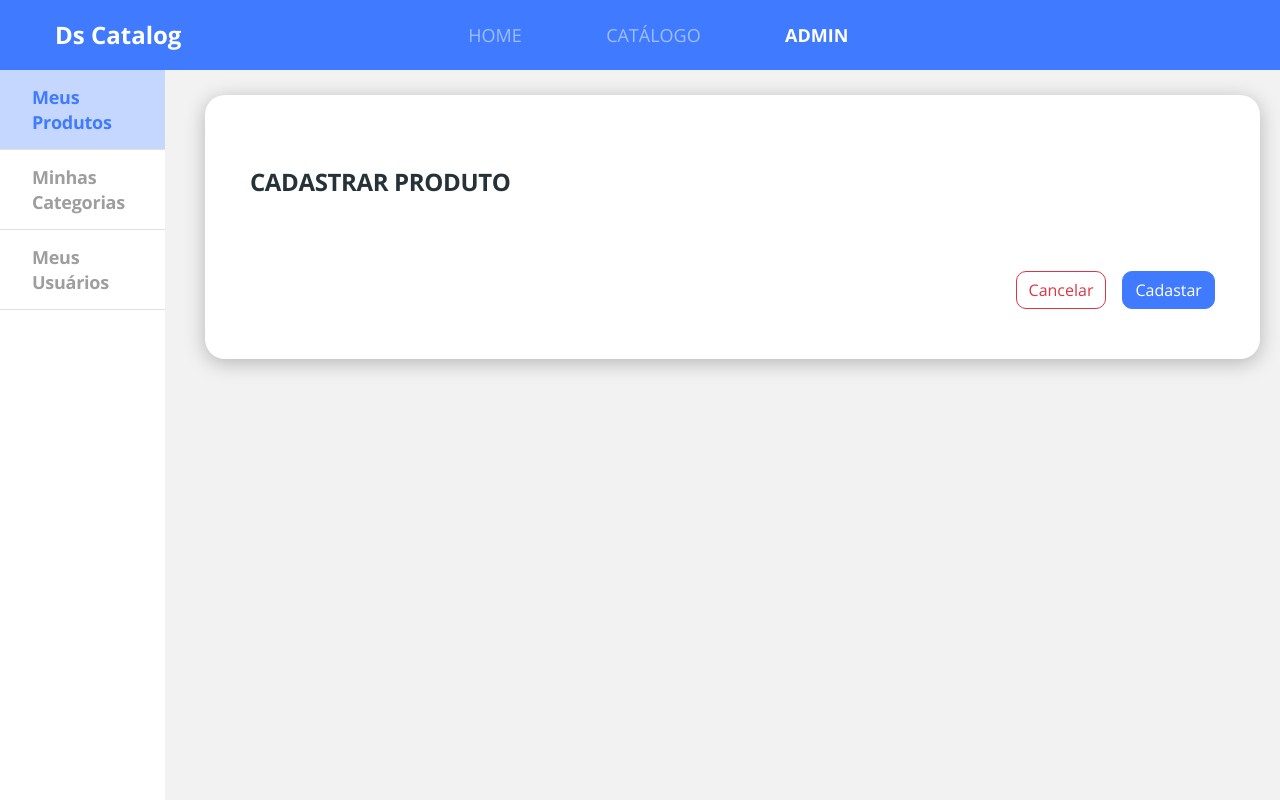
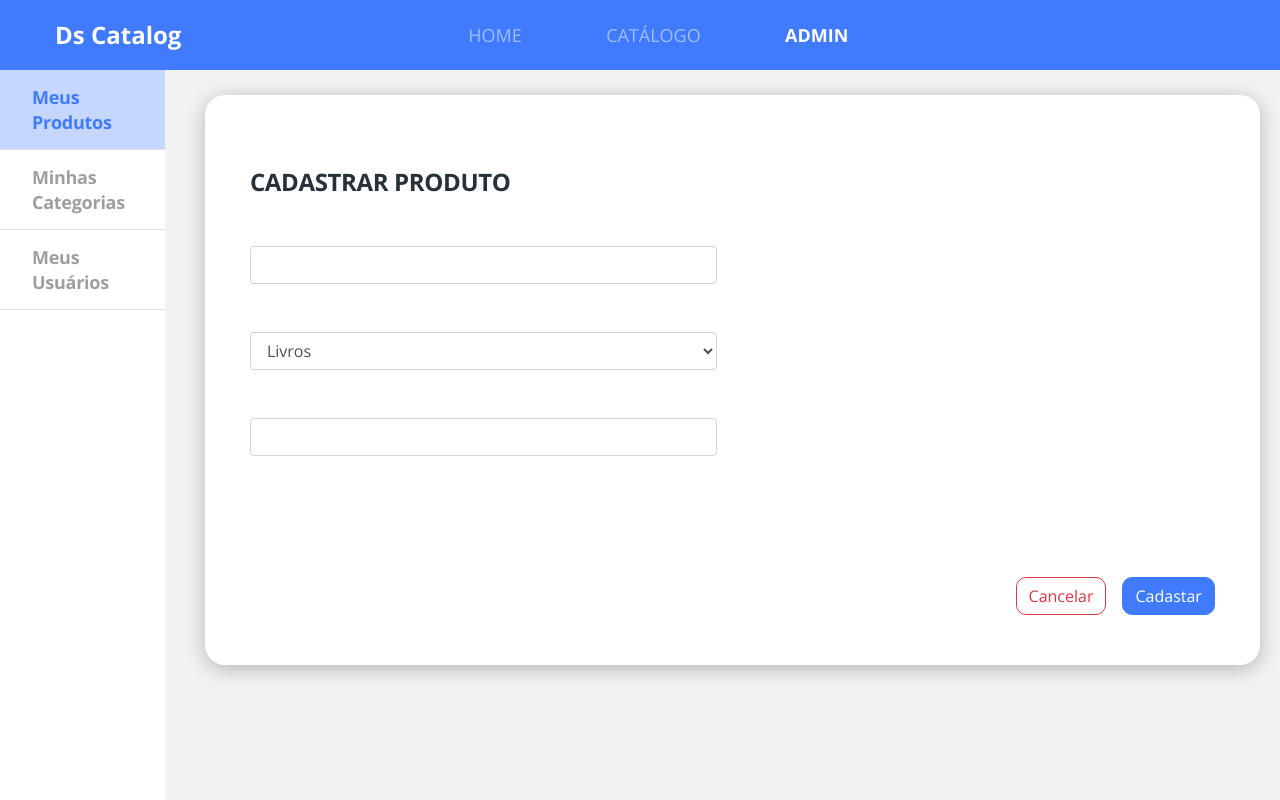
Before and after one commit to isacfarias/dscatalog-bootcamp-devsuperior, a React (Create React App) app in the folder front-web/: page /admin/products/create in a window 1280 px wide. Built offline with nearby package versions, Linux system fonts and the light colour scheme.

Commit message:
add estrutura padrão para criar formularios

```diff
--- a/front-web/src/pages/Admin/components/BaseForm/styles.scss
+++ b/front-web/src/pages/Admin/components/BaseForm/styles.scss
@@ -14,6 +14,5 @@
 .base-form-actions {
     margin-top: 73px;
     text-align: right;
-
     text-transform: uppercase;
 }
--- a/front-web/src/pages/Admin/components/Products/Form/index.tsx
+++ b/front-web/src/pages/Admin/components/Products/Form/index.tsx
@@ -1,18 +1,70 @@
-import React from 'react';
+import React, { useState } from 'react';
 import BaseForm from '../../BaseForm';
 import './styles.scss';
 
+type FormState = {
+    name: string;
+    category: string;
+    price: string;
+}
+
+
 const Form = () => {
 
+    const [formData, setFormData] = useState<FormState>({
+        name:  '',
+        category: '',
+        price: ''
+    });
+
+    const handleOnChange = (event: React.ChangeEvent<HTMLInputElement | HTMLSelectElement>) => {
+        const name = event.target.name;
+        const value = event.target.value;
+        setFormData(data => ({ ...data, [name]: value}));
+        console.log({name, value});
+
+    }
+
+    const handleSubmit = (event: React.FormEvent<HTMLFormElement>) => {
+        event.preventDefault();
+        console.log(formData);
+
+    }
+
     return (
+        <form onSubmit={handleSubmit}>
+            <BaseForm title="Cadastrar Produto">
+                <div className="row">
+                    <div className="col-6">
 
-        <BaseForm title="Cadastrar Produto">
-            <div className="row">
-                <div className="col-6"></div>
-                <div className="col-6"></div>
-            </div>
+                        <input type="text"
+                            name="name"
+                            className="form-control  mb-5  my-5"
+                            onChange={handleOnChange}
+                            value={formData.name}
+                        />
 
-        </BaseForm>
+                        <select value={formData.category}
+                           className="form-control mb-5"
+                           onChange={handleOnChange}
+                           name="category">
+                            <option value="livro">Livros</option>
+                            <option value="eletronicos">Eletronicos</option>
+                            <option value="computadores">Computadores</option>
+                        </select>
+
+                         <input type="text"
+                            name="price"
+                            className="form-control  mb-5"
+                            onChange={handleOnChange}
+                            value={formData.price}
+                        />
+                    </div>
+                    <div className="col-6"></div>
+                </div>
+
+            </BaseForm>
+        </form>
     );
 
 }
```
